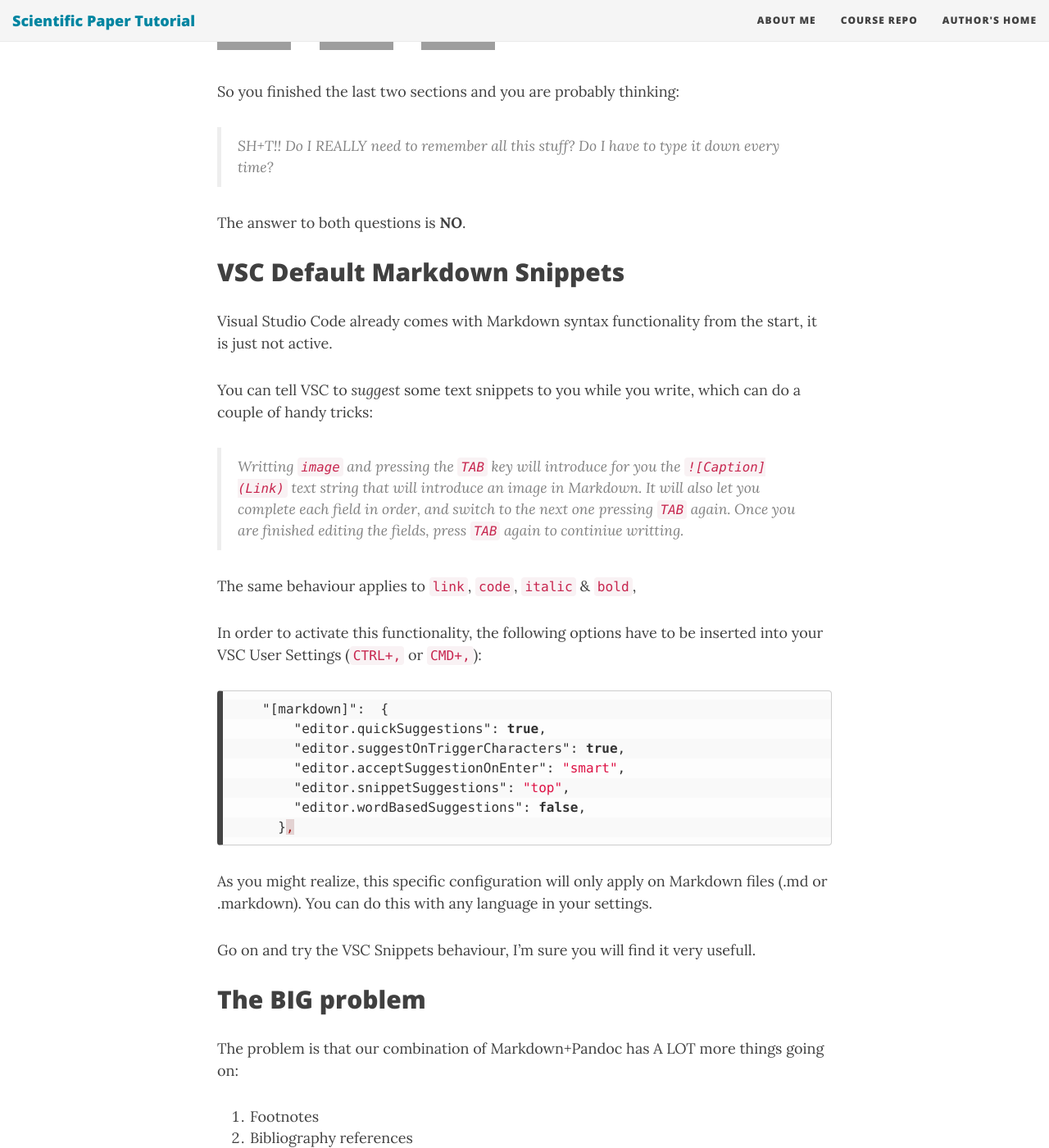
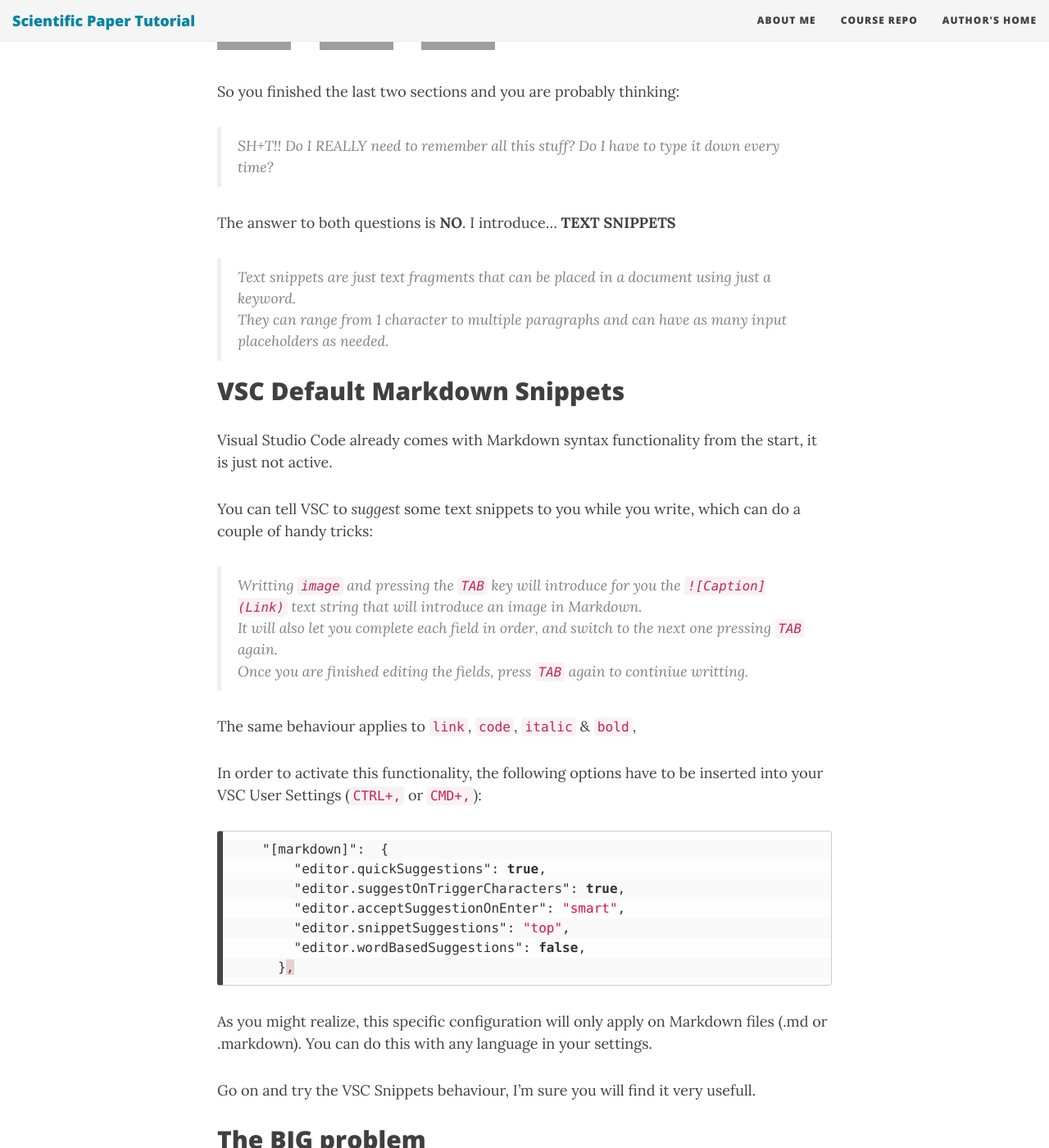
Before and after one commit to AlanRynne/Scientific-Paper-Tutorial, a Jekyll site: the page built from _posts/2018-07-23-PartV-CreatingMarkdownSnippets.md, in a window 1280 px wide and 1400 px high, scrolled down 304 px. Shown: the whole window at 82% size. Built offline with Jekyll 4.4.1, drawn with Linux system fonts in a browser that asks for light colours; nearby versions of some CDN libraries; some of the changed text lies outside the part shown; grey boxes are pictures that could not be loaded.

Commit message:
Minor changes in Part V

```diff
--- a/_posts/2018-07-23-PartV-CreatingMarkdownSnippets.md
+++ b/_posts/2018-07-23-PartV-CreatingMarkdownSnippets.md
@@ -14,7 +14,10 @@ So you finished the last two sections and you are probably thinking:
 > Do I *REALLY* need to remember all this stuff?
 > Do I have to type it down every time?
 
-The answer to both questions is **NO**.
+The answer to both questions is **NO**. I introduce... **TEXT SNIPPETS**
+
+> Text snippets are just text fragments that can be placed in a document using just a keyword.
+> They can range from 1 character to multiple paragraphs and can have as many input placeholders as needed.
 
 ## VSC Default Markdown Snippets
 
@@ -194,6 +197,7 @@ Once you completed this step, you should have available the following snippets:
 12. `cmnt` will insert a comment. A comment will not appear in your final document, but its like any other reference: it needs a unique code to identify it.
 13. `def` for pandoc definitions: Used to formulate theorems, problems & propositions in a scientific publicaiton.
 
+
 This is all for now. They could obviously be improved and you are welcome to do so! If you do, I would love to hear about it!
 
 By now, you should be more than ready to tackle most of the *inconveniences* of writing in Markdown, and you should be able to output a formated version of your paper that is *nearly*, if not **completely**, ready for publishing.
```
Also changed, not shown: other parts of _posts/2018-07-23-PartV-CreatingMarkdownSnippets.md (+1 -1 lines).
